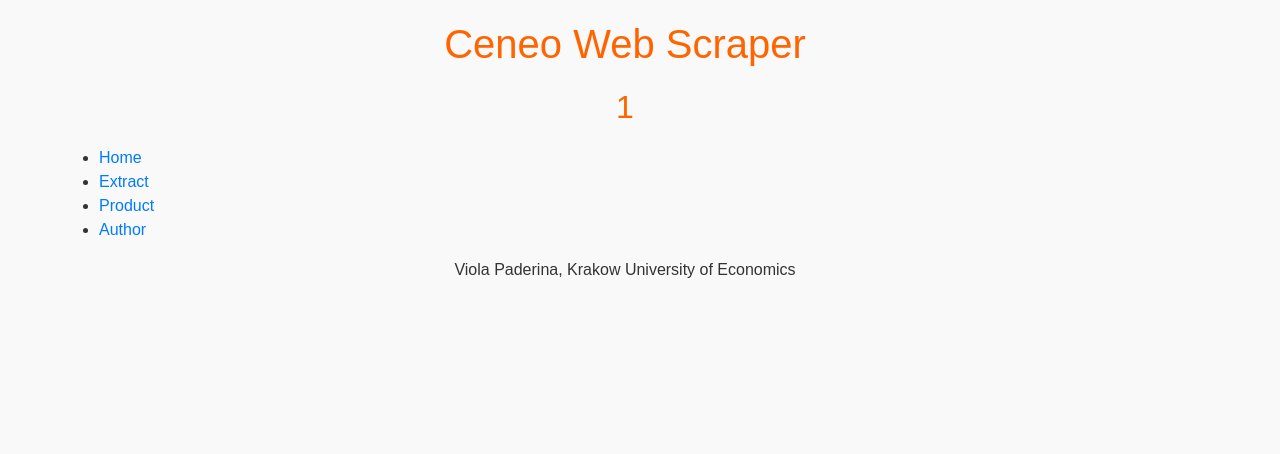
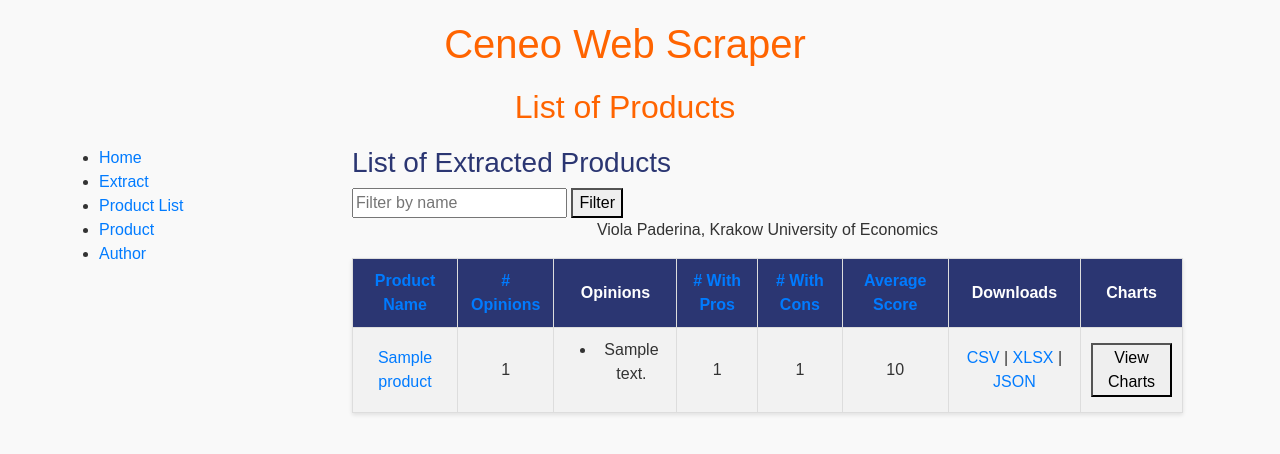
Before and after one commit to PaderinaViola/CeneoWebScraper, a Flask app: template app/templates/product.html in a window 1280 px wide. Shown: the top 454 px of the page. Run offline with Flask 3, Linux system fonts and the light colour scheme; the template is opened without the code that fills it: most values are stand-ins (such as "Sample title", 1, 10 or a date in 2020).

Commit message:
completed 5th scenario

```diff
--- a/app/routes.py
+++ b/app/routes.py
@@ -33,13 +33,77 @@ def extract():
     else:
         return render_template("extract.html", form=form)
 
-@app.route("/product/<product_id>")
-def product(product_id):
-    return render_template("product.html", product_id=product_id)
 
-@app.route("/charts/<product_id>")
-def charts(product_id):
-    return render_template("charts.html", product_id=product_id)
+ #for scenario 5!!!
+@app.route("/product")
+def product_a():
+    product_name_filter = request.args.get("product_name", "").lower()
+    sort_by = request.args.get("sort_by", "product_name")
+    order = request.args.get("order", "asc")
+
+    products_data = []
+    product_a_dir = "./app/data/products"
+    opinion_a_dir = "./app/data/opinions"
+
+    for filename in os.listdir(product_a_dir):
+        if filename.endswith(".json"):
+            product_id = filename.replace(".json", "")
+            with open(os.path.join(product_a_dir, filename), encoding="utf-8") as f:
+                data = json.load(f)
+                if product_name_filter and product_name_filter not in data.get("product_name", "").lower():
+                    continue
+
+                stats = data.get("stats", {})
+                stars = stats.get("stars", {})
+                total_score = sum(float(star) * count for star, count in stars.items())
+                total_count = sum(stars.values())
+                average_score = total_score / total_count if total_count > 0 else 0.0
+
+                try:
+                    with open(os.path.join(opinion_a_dir, f"{product_id}.json"), encoding="utf-8") as f_op:
+                        opinions_data_raw = json.load(f_op)
+                        opinions_data = [
+                            {"author": op.get("author", "Anonymous"), "content_en": op.get("content_en", "")}
+                            for op in opinions_data_raw
+                        ]
+                except (FileNotFoundError, json.JSONDecodeError):
+                    opinions_data = []
+
+                products_data.append({
+                    "product_id": product_id,
+                    "product_name": data.get("product_name", "Unknown"),
+                    "opinions_count": stats.get("opinions_count", 0),
+                    "opinion_a": opinions_data,
+                    "pros_count": stats.get("pros_count", 0),
+                    "cons_count": stats.get("cons_count", 0),
+                    "average_score": round(average_score, 2)
+                })
+
+    # sorting based on column
+    products_data.sort(key=lambda x: x.get(sort_by, 0), reverse=(order == "desc"))
+
+    return render_template("product.html", products=products_data, sort_by=sort_by, order=order)
+
+@app.route("/product/<product_id>/charts")
+def product_charts(product_id):
+    product_file = f"./app/data/products/{product_id}.json"
+    if not os.path.exists(product_file):
+        return f"Product {product_id} not found", 404
+
+    with open(product_file, encoding="utf-8") as f:
+        product_data = json.load(f)
+
+    product_name = product_data.get("product_name", "Unknown")
+
+    pie_chart_path = f"pie_charts/{product_id}.png"
+    bar_chart_path = f"bar_charts/{product_id}.png"
+
+    return render_template("charts.html",
+                           product_id=product_id,
+                           product_name=product_name,
+                           pie_chart=pie_chart_path,
+                           bar_chart=bar_chart_path)
+
 
 @app.route("/products")
 def products(): #added for the 4th point
@@ -72,9 +136,9 @@ def products(): #added for the 4th point
 def about():
     return render_template("about.html")
 
-
+#added for the 4th point
 @app.route("/download/<product_id>/<filetype>")
-def download_file(product_id, filetype): #added for the 4th point
+def download_file(product_id, filetype):
     opinions_path = f"./app/data/opinions/{product_id}.json"
 
     if not os.path.exists(opinions_path):
@@ -106,3 +170,50 @@ def download_file(product_id, filetype): #added for the 4th point
         output.seek(0)
         return send_file(io.BytesIO(output.getvalue().encode()), mimetype="application/json", download_name=f"{product_id}.json", as_attachment=True)
     return "Invalid file type", 400
+
+#added for the 5th point
+@app.route("/download_contents/<product_id>/<filetype>")
+def download_opinion_contents(product_id, filetype):
+    import pandas as pd
+    import io
+    from flask import send_file
+
+    opinions_path = f"./app/data/opinions/{product_id}.json"
+
+    if not os.path.exists(opinions_path):
+        return "File not found", 404
+
+    with open(opinions_path, encoding="utf-8") as f:
+        opinions = json.load(f)
+
+    if not opinions:
+        return "No opinions to export", 400
+    contents = [
+        {
+            "opinion_id": opinion.get("opinion_id"),
+            "content_en": opinion.get("content_en", ""),
+            "content_pl": opinion.get("content_pl", "")
+        }
+        for opinion in opinions
+    ]
+    if filetype == "csv":
+        df = pd.DataFrame(contents)
+        output = io.StringIO()
+        df.to_csv(output, index=False)
+        output.seek(0)
+        return send_file(io.BytesIO(output.getvalue().encode()), mimetype="text/csv", download_name=f"{product_id}_contents.csv", as_attachment=True)
+
+    elif filetype == "xlsx":
+        df = pd.DataFrame(contents)
+        output = io.BytesIO()
+        df.to_excel(output, index=False)
+        output.seek(0)
+        return send_file(output, mimetype="application/vnd.openxmlformats-officedocument.spreadsheetml.sheet", download_name=f"{product_id}_contents.xlsx", as_attachment=True)
+
+    elif filetype == "json":
+        output = io.StringIO()
+        json.dump(contents, output, indent=4, ensure_ascii=False)
+        output.seek(0)
+        return send_file(io.BytesIO(output.getvalue().encode()), mimetype="application/json", download_name=f"{product_id}_contents.json", as_attachment=True)
+
+    return "Invalid file type", 400
--- a/app/templates/base.html
+++ b/app/templates/base.html
@@ -20,7 +20,8 @@
                     <ul>
                         <li><a href="{{url_for('index')}}">Home</a></li>
                         <li><a href="{{url_for('display_form')}}">Extract</a></li>
-                        <li><a href="{{url_for('products')}}">Product</a></li>
+                        <li><a href="{{url_for('products')}}">Product List</a></li>
+                        <li><a href="{{url_for('product_a')}}">Product</a></li>
                         <li><a href="{{url_for('about')}}">Author</a></li>
                     </ul>
                 </nav>
--- a/app/templates/index.html
+++ b/app/templates/index.html
@@ -3,7 +3,7 @@
 {%block content%}
 <ul>
     <li>Purpose of the application</li>
-    <li>Secription of the operation of application</li>
+    <li>Decription of the operation of application</li>
     <li>Libraries/packages used in application</li>
     <li>Approaches applied while developing application</li>
 </ul>
--- a/app/templates/product.html
+++ b/app/templates/product.html
@@ -1,4 +1,52 @@
 {% extends 'base.html' %}
-{% block title %}{{product_id}}{% endblock %}
-{%block content%}
-{%endblock%}
+{% block title %}List of Products{% endblock %}
+
+{% block content %}
+<h3>List of Extracted Products</h3>
+<form method="get" action="{{ url_for('product_a') }}">
+  <input type="text" name="product_name" placeholder="Filter by name" value="{{ request.args.get('product_name', '') }}">
+  <button type="submit">Filter</button>
+</form>
+<table id="product-table" class="display">
+  <tr>
+    <th><a href="{{ url_for('product_a', sort_by='product_name', order='asc' if sort_by != 'product_name' or order == 'desc' else 'desc') }}">Product Name</a></th>
+    <th><a href="{{ url_for('product_a', sort_by='opinions_count', order='asc' if sort_by != 'opinions_count' or order == 'desc' else 'desc') }}"># Opinions</a></th>
+    <th>Opinions</th>
+    <th><a href="{{ url_for('product_a', sort_by='pros_count', order='asc' if sort_by != 'pros_count' or order == 'desc' else 'desc') }}"># With Pros</a></th>
+    <th><a href="{{ url_for('product_a', sort_by='cons_count', order='asc' if sort_by != 'cons_count' or order == 'desc' else 'desc') }}"># With Cons</a></th>
+    <th><a href="{{ url_for('product_a', sort_by='average_score', order='asc' if sort_by != 'average_score' or order == 'desc' else 'desc') }}">Average Score</a></th>
+    <th>Downloads</th>
+    <th>Charts</th>
+  </tr>
+  {% for product in products %}
+  <tr>
+    <td>
+      <a href="https://www.ceneo.pl/{{product.product_id}}" target="_blank">
+        {{ product.product_name }}
+      </a>
+    </td>
+    <td>{{ product.opinions_count }}</td>
+    <td>
+      <ul>
+        {% for content in product.opinion_a %}
+          <li>{{ content }}</li>
+        {% endfor %}
+      </ul>
+    </td>
+    <td>{{ product.pros_count }}</td>
+    <td>{{ product.cons_count }}</td>
+    <td>{{ product.average_score }}</td>
+    <td>
+      <a href="{{ url_for('download_opinion_contents', product_id=product.product_id, filetype='csv') }}">CSV</a> |
+      <a href="{{ url_for('download_opinion_contents', product_id=product.product_id, filetype='xlsx') }}">XLSX</a> |
+      <a href="{{ url_for('download_opinion_contents', product_id=product.product_id, filetype='json') }}">JSON</a>
+    </td>
+    <td>
+      <a href="{{ url_for('product_charts', product_id=product.product_id) }}">
+        <button>View Charts</button>
+      </a>
+    </td>
+  </tr>
+  {% endfor %}
+
+{% endblock %}
```
Also changed, not shown: app/templates/charts.html (+20 -3 lines).
